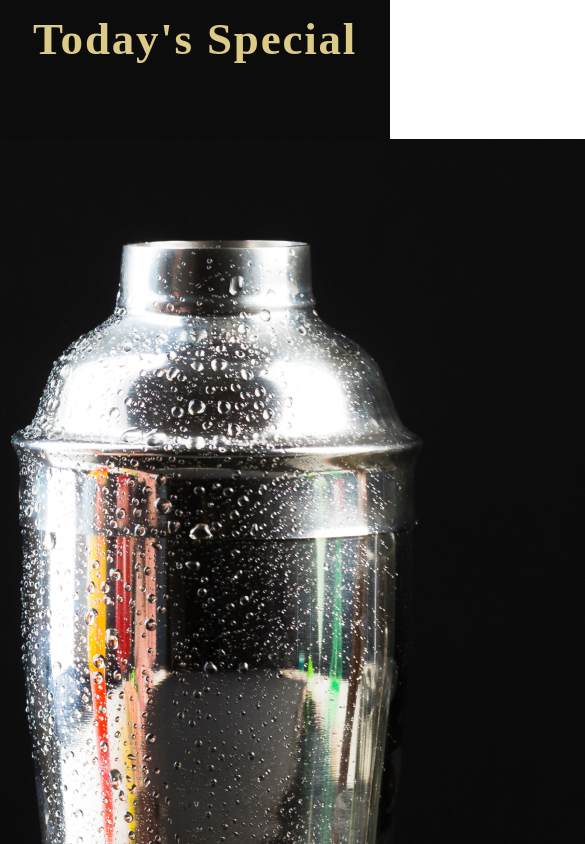
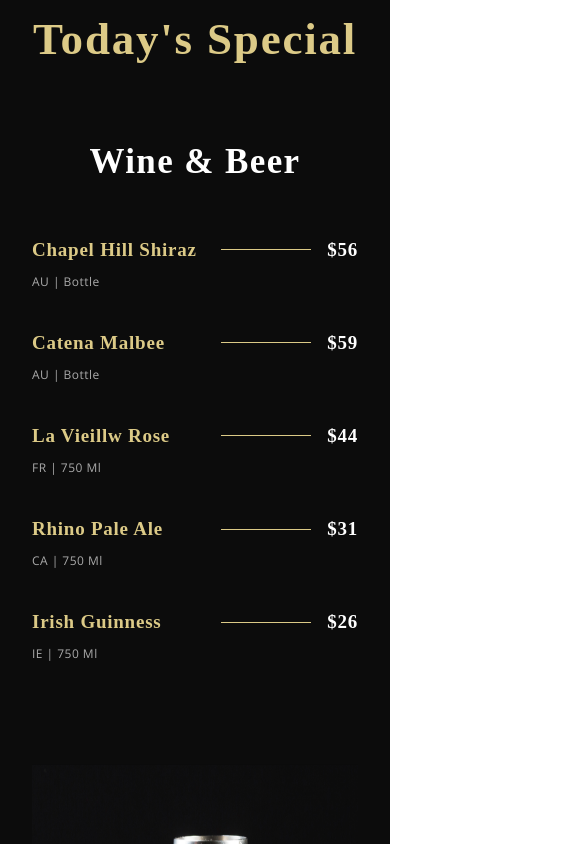
Before and after one commit to marcoszorzi/gericht-restaurant, a React (Create React App) app: page / in a window 390 px wide. Shown: the part 3460-4304 px from the top of the page, 585 px wide, since content can reach past the window. Built offline with nearby package versions, Linux system fonts and the light colour scheme; a web font is replaced by a local one.

Commit message:
SpecialMenu styles

```diff
--- a/src/container/Menu/SpecialMenu.css
+++ b/src/container/Menu/SpecialMenu.css
@@ -17,3 +17,71 @@
     align-items: flex-start;
     flex-direction: row;
 }
+
+
+.app__specialMenu-menu_heading{
+    font-family: var(--font-base);
+    font-weight: 600;
+    font-size: 45px;
+    line-height: 58.5px;
+    letter-spacing: 0.04em;
+    color: var(--color-white);
+}
+
+.app__specialMenu-menu_wine,
+.app__specialMenu-menu_cocktails{
+    flex: 1;
+    width: 100%;
+    flex-direction: column;
+}
+
+.app__specialMenu-menu_img{
+    width: 410px;
+    margin: 0 2rem;
+}
+
+.app__specialMenu-menu_img img{
+    width: 100%;
+    height: auto;
+}
+
+.app__specialMenu_menu_items{
+    display: flex;
+    flex-direction: column;
+    margin: 2rem 0;
+    width: 100%;
+}
+
+
+@media screen and (max-width: 2000px) {
+    .app__specialMenu-menu_img{
+        width: 650px;
+    }
+
+    .app__specialMenu-menu_img img{
+        height: 920px;
+    }
+}
+
+@media screen and (max-width: 1150px) {
+    .app__specialMenu-menu{
+        flex-direction: column;
+        align-items: center;
+        width: 100%;
+    }
+
+    .app__specialMenu-menu_img{
+        margin: 3rem 0;
+    }
+}
+
+@media screen and (max-width: 650px) {
+    .app__specialMenu-menu_img{
+        width: 100%;
+    }
+
+    .app__specialMenu-menu_heading{
+        font-size: 35px;
+        line-height: 48.5px;
+    }
+}
```
